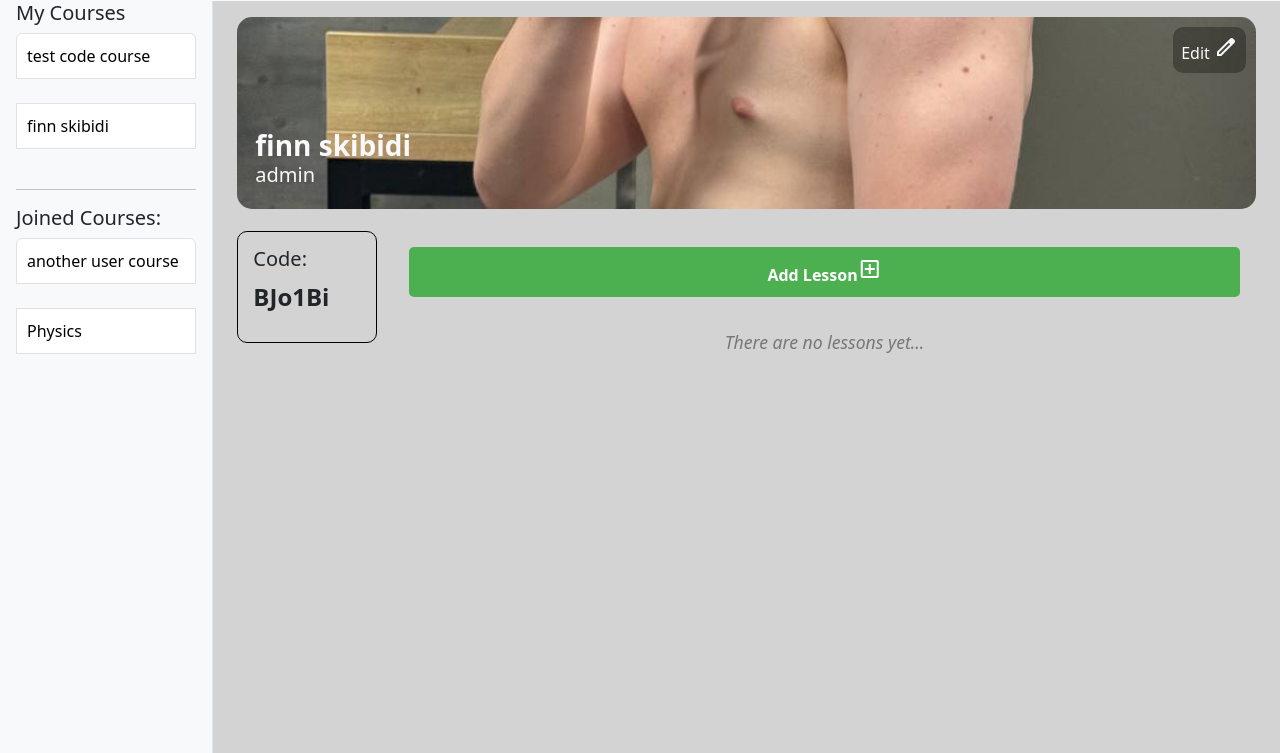
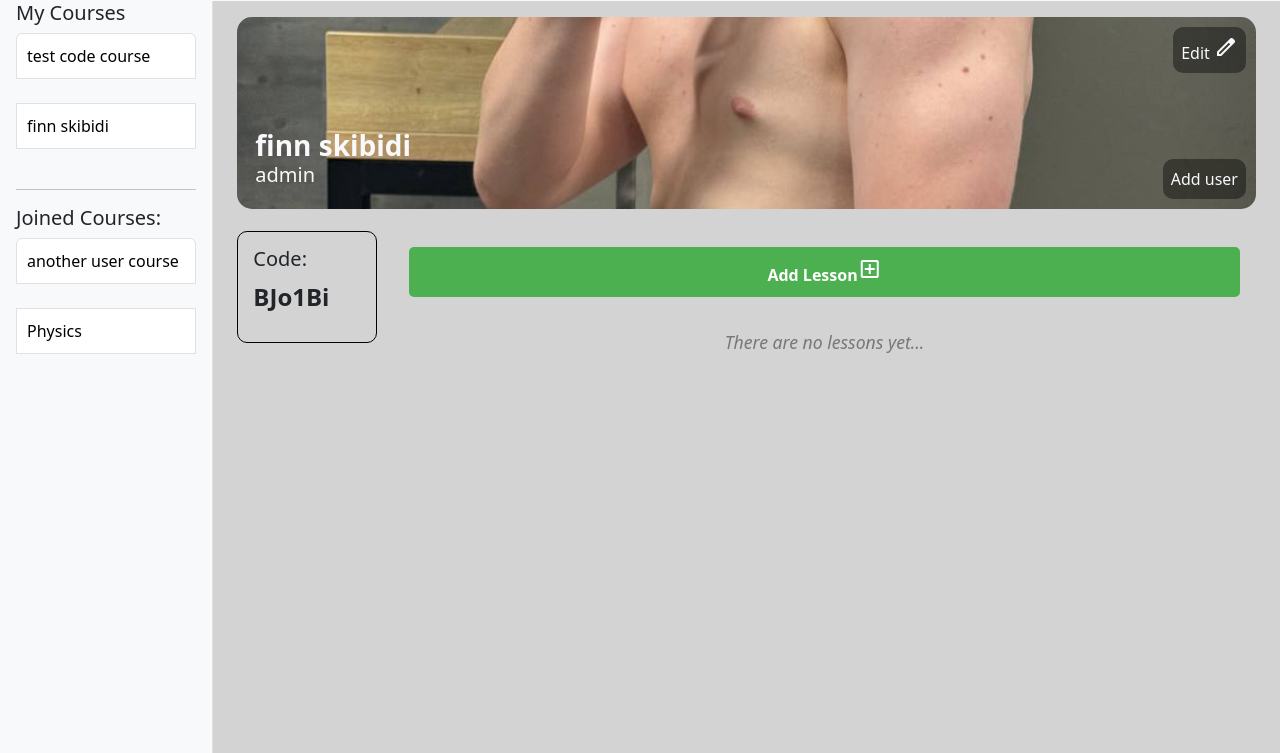
Before and after one commit to OleksandrKasapchuk/LMS-website, a Django app: page /5 in a window 1280 px wide. Shown: the part 66-819 px from the top of the page. Run offline with Django 5.2, Linux system fonts and the light colour scheme; a user stored in the database is signed in; data comes from the database, SQL or seed files in the repository; both versions use the stored data as it was after the commit; some web fonts are replaced.

Commit message:
add user to course feature

```diff
--- a/course_system/urls.py
+++ b/course_system/urls.py
@@ -5,6 +5,7 @@ from .views import *
 urlpatterns = [
 	path('', CourseView.as_view(), name='index'),
 
+	path('<int:pk>/adduser', AddUserView.as_view(), name='adduser'),
 	path('join', SubscriptionView.as_view(), name='join-course'),
 	path('create-course', CourseCreateView.as_view(), name='add-course'),
     path("cancel-subscription/<int:pk>", cancel_subscription, name="cancel-subscription"),
--- a/course_system/views.py
+++ b/course_system/views.py
@@ -4,10 +4,10 @@ from .models import *
 from django.views.generic import View, ListView, DetailView,UpdateView, DeleteView
 from django.contrib.auth.mixins import LoginRequiredMixin
 from django.http import JsonResponse, HttpResponse
+from django.contrib import messages
 from .forms import *
 from .mixins import *
 import logging
-
 logger = logging.getLogger(__name__)
 
 class CourseView(ListView):
@@ -215,9 +215,30 @@ class SubscriptionView(LoginRequiredMixin, View):
 			if not Subscription.objects.filter(user=request.user, course=course).exists():
 
 				Subscription.objects.create(user=request.user, course=course)
-				return redirect("index")  # Перенаправляємо на список підписок
+				return redirect("index")
 
-		return redirect("course_detail", pk=course.pk)
+		return redirect("course-details", pk=course.pk)
+
+
+class AddUserView(LoginRequiredMixin, View):
+	model = Course
+	def get(self, request, *args, **kwargs):
+		return render(
+			request,
+			"course_system/adduser.html"
+		)
+	def post(self, request, pk, *args, **kwargs):
+		username = request.POST.get("username")
+		user = get_object_or_404(CustomUser, username=username)
+		if not request.user == user:
+			if not Subscription.objects.filter(user=user, course=Course.objects.get(pk=pk)).exists():
+				Subscription.objects.create(user=user, course=Course.objects.get(pk=pk))
+				return redirect("course-details", pk=pk)
+			else:
+				messages.error(request, ("The user is already in course!"))
+		else:
+			messages.error(request, ("You cannot add yourself to your course!"))
+		return redirect("adduser", pk=pk)
 
 
 def send_answer(request, course,pk):
--- a/lms_management/settings.py
+++ b/lms_management/settings.py
@@ -26,7 +26,7 @@ SECRET_KEY = 'django-insecure-p&v57m)40(ci%o)yi057lbd=&j(=ri_6wm-5$y=%_@27%i-@dv
 # SECURITY WARNING: don't run with debug turned on in production!
 DEBUG = True
 
-ALLOWED_HOSTS = ['.onrender.com']
+ALLOWED_HOSTS = ['127.0.0.1','.onrender.com']
 
 
 # Application definition
--- a/static/css/style.css
+++ b/static/css/style.css
@@ -121,7 +121,13 @@ li {
 .course-edit {
 	right: 10px;
 	top: 10px;
-	background-color: rgba(0, 0, 0,0.3);
+	background-color: rgba(0, 0, 0,0.4);
+	border-radius: 10px;
+}
+.add-user-to-course {
+	right: 10px;
+	bottom: 10px;
+	background-color: rgba(0, 0, 0,0.4);
 	border-radius: 10px;
 }
 
--- a/templates/course_system/course_info.html
+++ b/templates/course_system/course_info.html
@@ -19,7 +19,8 @@
 		</figcaption>
 		{% if course.user == request.user %}
 			<a href="{% url 'edit-course' course.pk %}" class="course-edit text-light position-absolute p-2">Edit <span class="material-symbols-outlined pointer">edit</span></a>
-		{% endif %}
+			<a href="{% url 'adduser' course.pk %}" class="add-user-to-course text-light position-absolute p-2">Add user</a>
+			{% endif %}
 	</figure>
 
 	<article class="d-flex gap-3">
@@ -32,6 +33,7 @@
 		<section class="lesson-grid">
 
 			{% if course.user == request.user %}
+
 				<a class="add-lesson-btn" href="{% url 'add-lesson' course.pk %}">Add Lesson<span class="material-symbols-outlined">add_box</span></a>
 			{% endif %}
 
```
Also changed, not shown: templates/course_system/adduser.html (added, +22 -0 lines), db.sqlite3.
